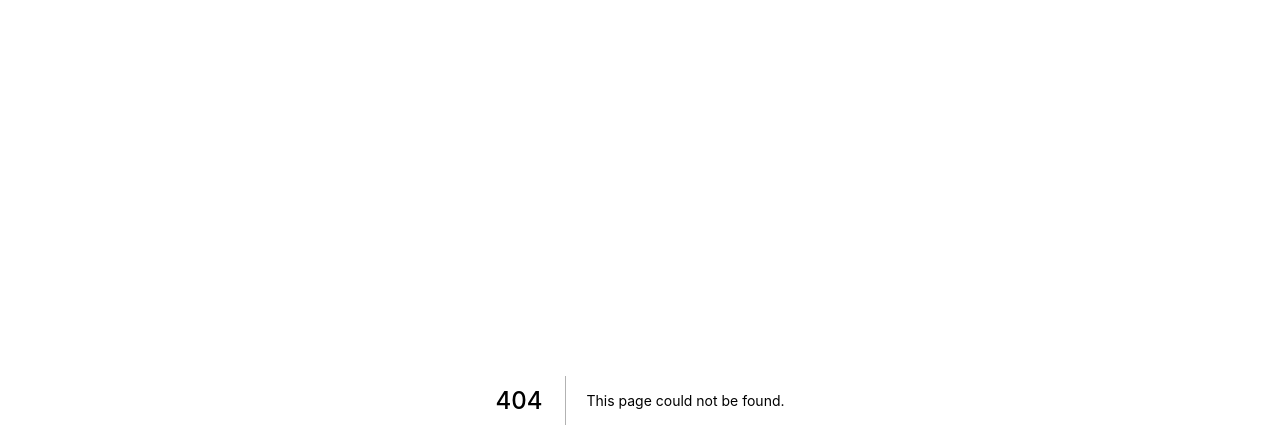
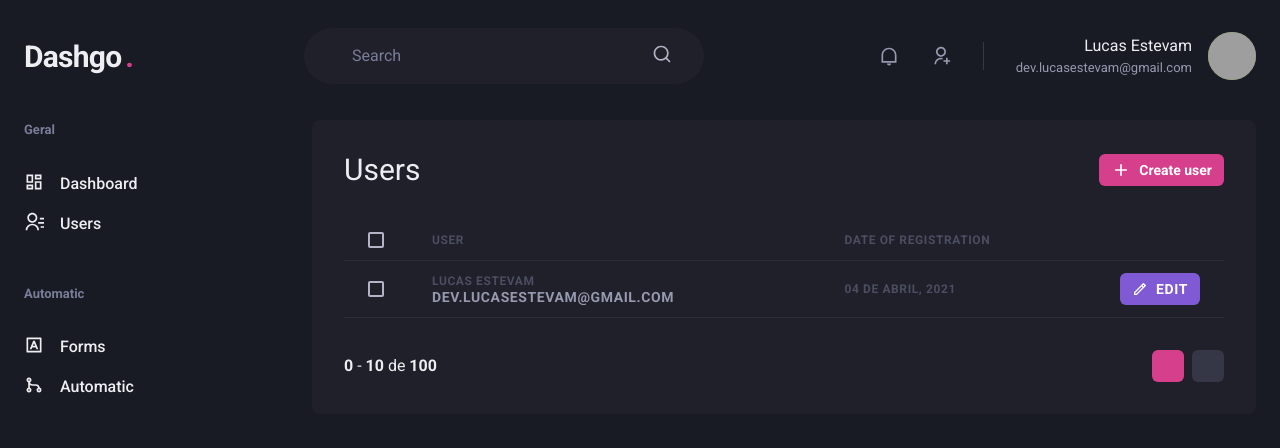
Before and after one commit to tl-lucasestevam/dash-go, a Next.js app: page /users in a window 1280 px wide. Before the commit this address had no page. Shown: the top 448 px of the page. Built offline with nearby package versions, Linux system fonts and the light colour scheme; grey boxes are pictures that could not be loaded.

Commit message:
:sparkles: Add users page

```diff
--- /dev/null
+++ b/src/components/Pagination.tsx
@@ -0,0 +1,41 @@
+import { Box, Button, Stack } from "@chakra-ui/react";
+
+const Pagination = () => {
+  return (
+    <Stack
+      direction="row"
+      mt={8}
+      justify="space-between"
+      align="center"
+      spacing={6}
+    >
+      <Box>
+        <strong>0</strong> - <strong>10</strong> de <strong>100</strong>
+      </Box>
+      <Stack direction="row" spacing={2}>
+        <Button
+          size="sm"
+          fontSize="xs"
+          width="4"
+          colorScheme="pink"
+          disabled
+          _disabled={{
+            bg: "pink.500",
+            cursor: "default",
+          }}
+        ></Button>
+        <Button
+          size="sm"
+          fontSize="xs"
+          width="4"
+          bg="gray.700"
+          _hover={{
+            bg: "gray.500",
+          }}
+        ></Button>
+      </Stack>
+    </Stack>
+  );
+};
+
+export default Pagination;
--- a/src/components/index.ts
+++ b/src/components/index.ts
@@ -1,3 +1,4 @@
+export { default as Pagination } from "./Pagination";
+export { default as Input } from "./Form/Input";
+export { default as Sidebar } from "./Sidebar";
 export { default as Header } from "./Header";
-export { default as Sidebar } from "./Sidebar";
-export { default as Input } from "./Form/Input";
--- /dev/null
+++ b/src/pages/users/index.tsx
@@ -0,0 +1,87 @@
+import {
+  Box,
+  Button,
+  Checkbox,
+  Flex,
+  Heading,
+  Icon,
+  Table,
+  Thead,
+  Th,
+  Tr,
+  Tbody,
+  Text,
+} from "@chakra-ui/react";
+import { NextPage } from "next";
+import { RiAddLine, RiPencilLine } from "react-icons/ri";
+import { Header, Pagination, Sidebar } from "../../components";
+
+const userList: NextPage = () => {
+  return (
+    <Box>
+      <Header />
+      <Flex w="100%" my={6} maxWidth={1480} mx="auto" px={6}>
+        <Sidebar />
+
+        <Box flex="1" borderRadius={8} bg="gray.800" p={8}>
+          <Flex mb={8} justify="space-between" align="center">
+            <Heading size="lg" fontWeight="normal">
+              Users
+            </Heading>
+            <Button
+              as="a"
+              size="sm"
+              fontSize="sm"
+              colorScheme="pink"
+              leftIcon={<Icon fontSize={20} as={RiAddLine} />}
+            >
+              Create user
+            </Button>
+          </Flex>
+          <Table colorScheme="whiteAlpha">
+            <Thead>
+              <Tr>
+                <Th px={6} color="gray.300" width={8}>
+                  <Checkbox colorScheme="pink" />
+                </Th>
+                <Th>User</Th>
+                <Th>Date of registration</Th>
+                <Th width={8} />
+              </Tr>
+            </Thead>
+            <Tbody>
+              <Tr>
+                <Th px={6}>
+                  <Checkbox colorScheme="pink" />
+                </Th>
+                <Th>
+                  <Box>
+                    <Text fontWeight="bold">Lucas Estevam</Text>
+                    <Text fontSize="sm" color="gray.300">
+                      dev.lucasestevam@gmail.com
+                    </Text>
+                  </Box>
+                </Th>
+                <Th>04 de Abril, 2021</Th>
+                <Th>
+                  <Button
+                    as="a"
+                    size="sm"
+                    fontSize="sm"
+                    colorScheme="purple"
+                    leftIcon={<Icon fontSize={16} as={RiPencilLine} />}
+                  >
+                    Edit
+                  </Button>
+                </Th>
+              </Tr>
+            </Tbody>
+          </Table>
+          <Pagination />
+        </Box>
+      </Flex>
+    </Box>
+  );
+};
+
+export default userList;
```
